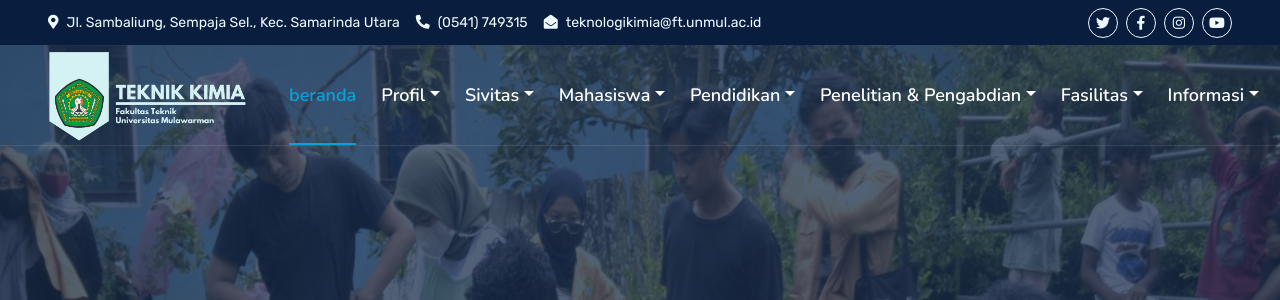
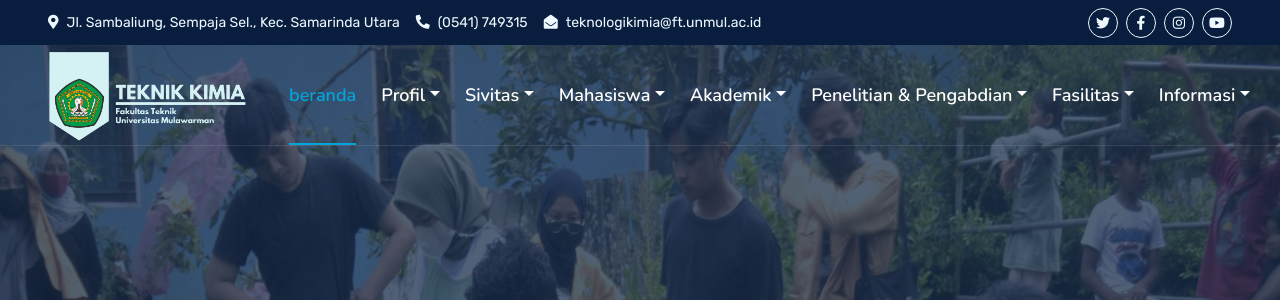
Before and after one commit to akhmdIrsyd/teknik_kimia_unmul, a Django app: page / in a window 1280 px wide. Shown: the top 300 px of the page. Run offline with Django 3.2, Linux system fonts and the light colour scheme; data comes from the database, SQL or seed files in the repository; some libraries are stand-ins or nearby versions.

Commit message:
minor update

```diff
--- a/templates/website/base.html
+++ b/templates/website/base.html
@@ -112,7 +112,7 @@
                         </div>
                     </div>
                     <div class="nav-item dropdown">
-                        <a href="#" class="nav-link dropdown-toggle" data-bs-toggle="dropdown">Pendidikan</a>
+                        <a href="#" class="nav-link dropdown-toggle" data-bs-toggle="dropdown">Akademik</a>
                         <div class="dropdown-menu m-0">
                             <a href="{% url 'kurikulum' %}" class="dropdown-item">Kurikulum</a>
                             <a href="{% url 'sop_persyaratan' %}" class="dropdown-item">SOP</a>
--- a/website/views.py
+++ b/website/views.py
@@ -187,7 +187,7 @@ def kalender_akademik(request):
     context = {
         'rows1': Kalender_akademiks,
     }
-    return render(request, 'website/kalender_akademik.html', context)
+    return render(request, 'website/Kalender_akademik.html', context)
 
 
 def jadwal_kuliah(request):
```
